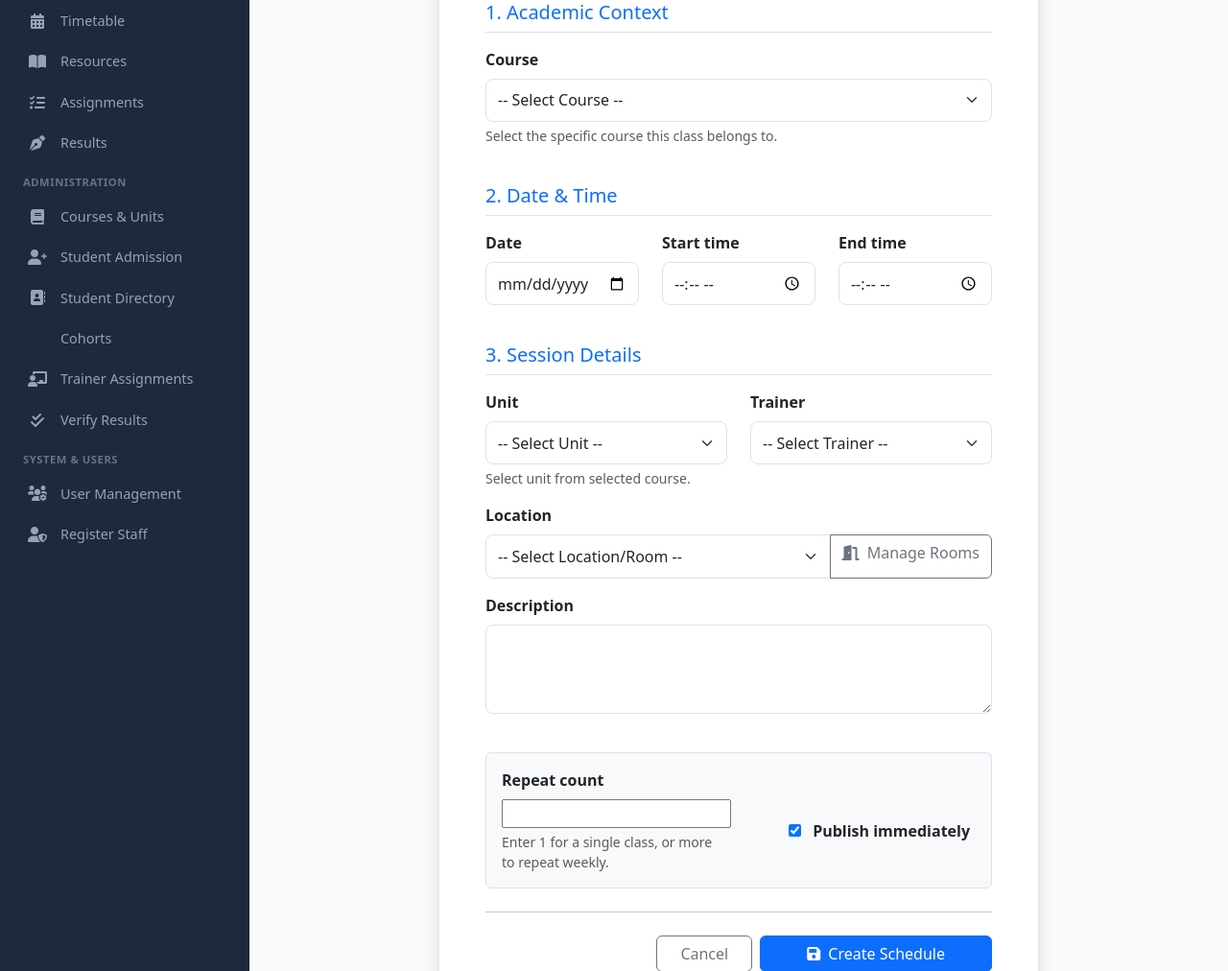
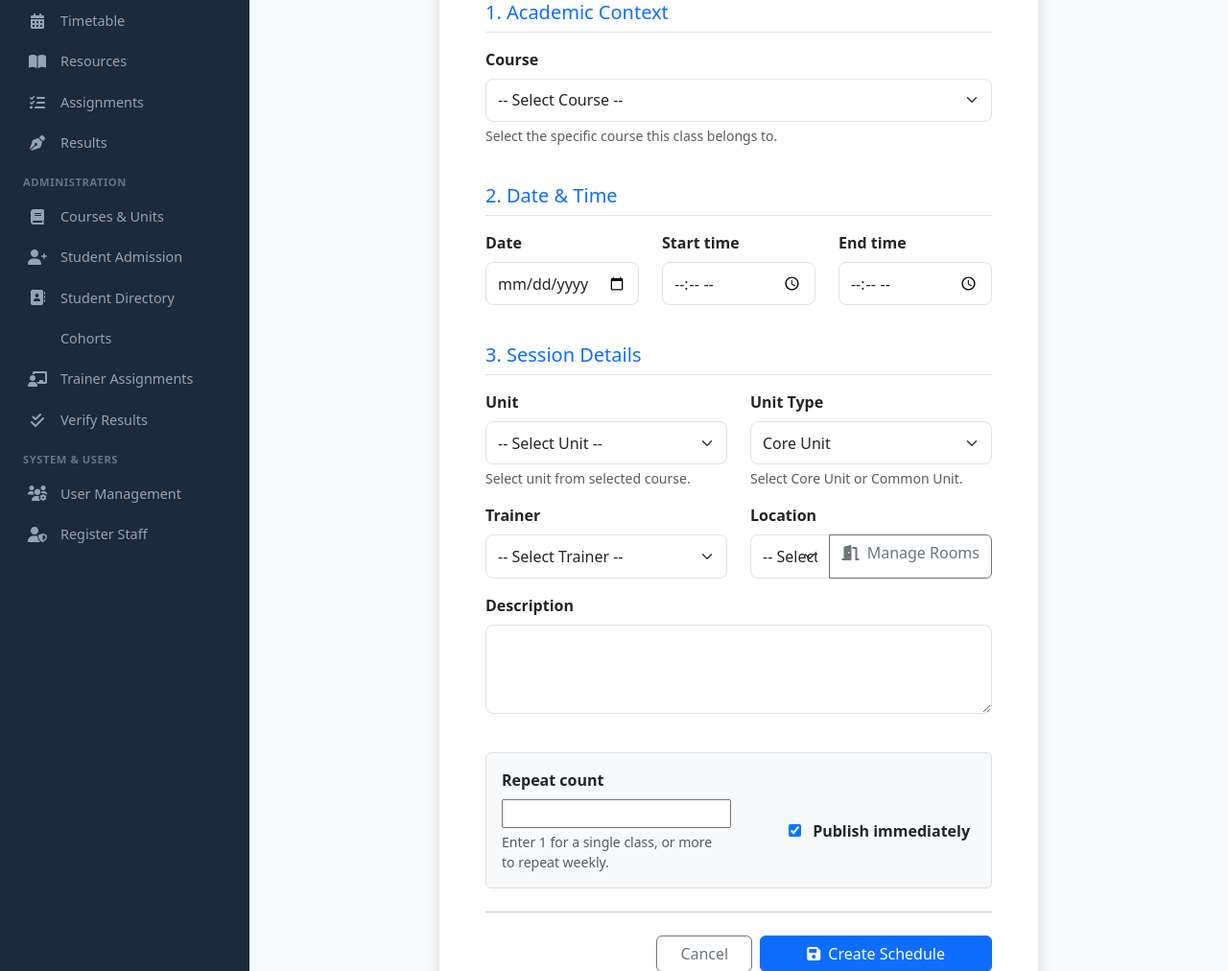
Before and after one commit to Kipkerich/learning-management-system, a Django app: page /timetable/create/ in a window 1280 px wide. Shown: the part 236-1248 px from the top of the page at 96% size. Run offline with Django 5.2, Linux system fonts and the light colour scheme; the visitor is signed in with stand-in values (Sample User, id 1); data comes from the database, SQL or seed files in the repository; data that the repository does not hold is empty.

Commit message:
Add unit type dropdown and schedule combining logic for common units
- Add unit_type field ('core' and 'common') to Timetable model.
- Remove unique_together constraint on Timetable model to permit combining common unit sessions.
- Update TimetableForm and views to enforce unit_type conflict logic:
  - Core units prohibit double-booking for trainers or rooms.
  - Common units allow a trainer to combine two common units in the same room at an overlapping time.
- Update create_timetable.html and edit_timetable.html templates to render unit_type dropdown under Session Details.
- Add unit tests for core and common unit scheduling rules.

Co-authored-by: Kipkerich <91955981+Kipkerich@users.noreply.github.com>

```diff
--- a/lms/templates/timetable/create_timetable.html
+++ b/lms/templates/timetable/create_timetable.html
@@ -83,13 +83,21 @@
                                     <div class="form-text">Select unit from selected course.</div>
                                 </div>
                                 <div class="col-md-6 mb-3">
+                                    <label class="form-label fw-bold">Unit Type</label>
+                                    {{ form.unit_type }}
+                                    {% if form.unit_type.errors %}
+                                        <div class="text-danger small mt-1">{{ form.unit_type.errors|first }}</div>
+                                    {% endif %}
+                                    <div class="form-text">Select Core Unit or Common Unit.</div>
+                                </div>
+                                <div class="col-md-6 mb-3">
                                     <label class="form-label fw-bold">{{ form.trainer.label }}</label>
                                     {{ form.trainer }}
                                     {% if form.trainer.errors %}
                                         <div class="text-danger small mt-1">{{ form.trainer.errors|first }}</div>
                                     {% endif %}
                                 </div>
-                                <div class="col-md-12 mb-3">
+                                <div class="col-md-6 mb-3">
                                     <label class="form-label fw-bold">{{ form.location.label }}</label>
                                     <div class="input-group">
                                         {{ form.location }}
--- a/lms/timetable/forms.py
+++ b/lms/timetable/forms.py
@@ -24,13 +24,14 @@ class TimetableForm(forms.ModelForm):
     class Meta:
         model = Timetable
         fields = [
-            'course', 'unit', 'date', 'start_time', 'end_time',
+            'course', 'unit', 'unit_type', 'date', 'start_time', 'end_time',
             'subject', 'trainer', 'location', 'description',
             'repeat_count', 'is_published'
         ]
         widgets = {
             'course': forms.Select(attrs={'class': 'form-select', 'id': 'id_course'}),
             'unit': forms.Select(attrs={'class': 'form-select', 'id': 'id_unit'}),
+            'unit_type': forms.Select(attrs={'class': 'form-select', 'id': 'id_unit_type'}),
             'date': forms.DateInput(attrs={'class': 'form-control', 'type': 'date'}),
             'start_time': forms.TimeInput(attrs={'class': 'form-control', 'type': 'time'}),
             'end_time': forms.TimeInput(attrs={'class': 'form-control', 'type': 'time'}),
@@ -69,6 +70,7 @@ class TimetableForm(forms.ModelForm):
         trainer = cleaned_data.get('trainer')
         location = cleaned_data.get('location')
         unit = cleaned_data.get('unit')
+        unit_type = cleaned_data.get('unit_type') or 'core'
 
         if unit and not cleaned_data.get('subject'):
             cleaned_data['subject'] = unit.name
@@ -85,9 +87,16 @@ class TimetableForm(forms.ModelForm):
                 ).exclude(pk=self.instance.pk)
                 for session in trainer_conflicts:
                     if start_time < session.end_time and end_time > session.start_time:
-                        raise forms.ValidationError(
-                            f"Trainer {trainer.get_full_name() or trainer.username} is already assigned to a class at this time ({session.start_time.strftime('%H:%M')}-{session.end_time.strftime('%H:%M')})."
+                        is_combined_common = (
+                            unit_type == 'common' and
+                            session.unit_type == 'common' and
+                            location and
+                            session.location == location
                         )
+                        if not is_combined_common:
+                            raise forms.ValidationError(
+                                f"Trainer {trainer.get_full_name() or trainer.username} is already assigned to a class at this time ({session.start_time.strftime('%H:%M')}-{session.end_time.strftime('%H:%M')})."
+                            )
 
             # Check room double-booking
             if location:
@@ -97,8 +106,15 @@ class TimetableForm(forms.ModelForm):
                 ).exclude(pk=self.instance.pk)
                 for session in room_conflicts:
                     if start_time < session.end_time and end_time > session.start_time:
-                        raise forms.ValidationError(
-                            f"Room '{location.name}' is already reserved for another unit at this time ({session.start_time.strftime('%H:%M')}-{session.end_time.strftime('%H:%M')})."
+                        is_combined_common = (
+                            unit_type == 'common' and
+                            session.unit_type == 'common' and
+                            trainer and
+                            session.trainer == trainer
                         )
+                        if not is_combined_common:
+                            raise forms.ValidationError(
+                                f"Room '{location.name}' is already reserved for another unit at this time ({session.start_time.strftime('%H:%M')}-{session.end_time.strftime('%H:%M')})."
+                            )
 
         return cleaned_data
--- a/lms/timetable/models.py
+++ b/lms/timetable/models.py
@@ -10,6 +10,12 @@ class Room(models.Model):
 
     def __str__(self):
         return self.name
+
+
+UNIT_TYPE_CHOICES = [
+    ('core', 'Core Unit'),
+    ('common', 'Common Unit'),
+]
 
 
 class Timetable(models.Model):
@@ -28,6 +34,12 @@ class Timetable(models.Model):
         null=True,
         blank=True,
         related_name='timetable_sessions'
+    )
+    unit_type = models.CharField(
+        max_length=10,
+        choices=UNIT_TYPE_CHOICES,
+        default='core',
+        verbose_name="Unit Type"
     )
     description = models.TextField(blank=True)
     is_published = models.BooleanField(default=True)
@@ -50,7 +62,6 @@ class Timetable(models.Model):
 
     class Meta:
         ordering = ['date', 'start_time']
-        unique_together = ['date', 'start_time', 'trainer']
 
     def __str__(self):
         subj = self.unit.name if self.unit else self.subject
--- a/lms/timetable/views.py
+++ b/lms/timetable/views.py
@@ -66,6 +66,7 @@ def create_timetable(request):
                     end_time = form.cleaned_data['end_time']
                     course = form.cleaned_data['course']
                     unit = form.cleaned_data['unit']
+                    unit_type = form.cleaned_data.get('unit_type') or 'core'
                     subject = form.cleaned_data.get('subject') or (unit.name if unit else '')
                     trainer = form.cleaned_data['trainer']
                     location = form.cleaned_data['location']
@@ -83,8 +84,15 @@ def create_timetable(request):
                         )
                         for session in trainer_conflicts:
                             if start_time < session.end_time and end_time > session.start_time:
-                                messages.error(request, f"Conflict on {schedule_date}: Trainer {trainer.get_full_name() or trainer.username} is already assigned at this time. No entries saved.")
-                                return render(request, 'timetable/create_timetable.html', {'form': form})
+                                is_combined_common = (
+                                    unit_type == 'common' and
+                                    session.unit_type == 'common' and
+                                    location and
+                                    session.location == location
+                                )
+                                if not is_combined_common:
+                                    messages.error(request, f"Conflict on {schedule_date}: Trainer {trainer.get_full_name() or trainer.username} is already assigned at this time. No entries saved.")
+                                    return render(request, 'timetable/create_timetable.html', {'form': form})
 
                         # Check room conflict
                         if location:
@@ -94,8 +102,15 @@ def create_timetable(request):
                             )
                             for session in room_conflicts:
                                 if start_time < session.end_time and end_time > session.start_time:
-                                    messages.error(request, f"Conflict on {schedule_date}: Room '{location.name}' is already booked at this time. No entries saved.")
-                                    return render(request, 'timetable/create_timetable.html', {'form': form})
+                                    is_combined_common = (
+                                        unit_type == 'common' and
+                                        session.unit_type == 'common' and
+                                        trainer and
+                                        session.trainer == trainer
+                                    )
+                                    if not is_combined_common:
+                                        messages.error(request, f"Conflict on {schedule_date}: Room '{location.name}' is already booked at this time. No entries saved.")
+                                        return render(request, 'timetable/create_timetable.html', {'form': form})
 
                         # Create entry
                         Timetable.objects.create(
@@ -104,6 +119,7 @@ def create_timetable(request):
                             end_time=end_time,
                             course=course,
                             unit=unit,
+                            unit_type=unit_type,
                             subject=subject,
                             trainer=trainer,
                             location=location,
```
Also changed, not shown: lms/templates/timetable/edit_timetable.html (+8 -1 lines), lms/timetable/tests.py (+65 -0 lines), lms/timetable/migrations/0005_alter_timetable_unique_together_timetable_unit_type.py (added).
